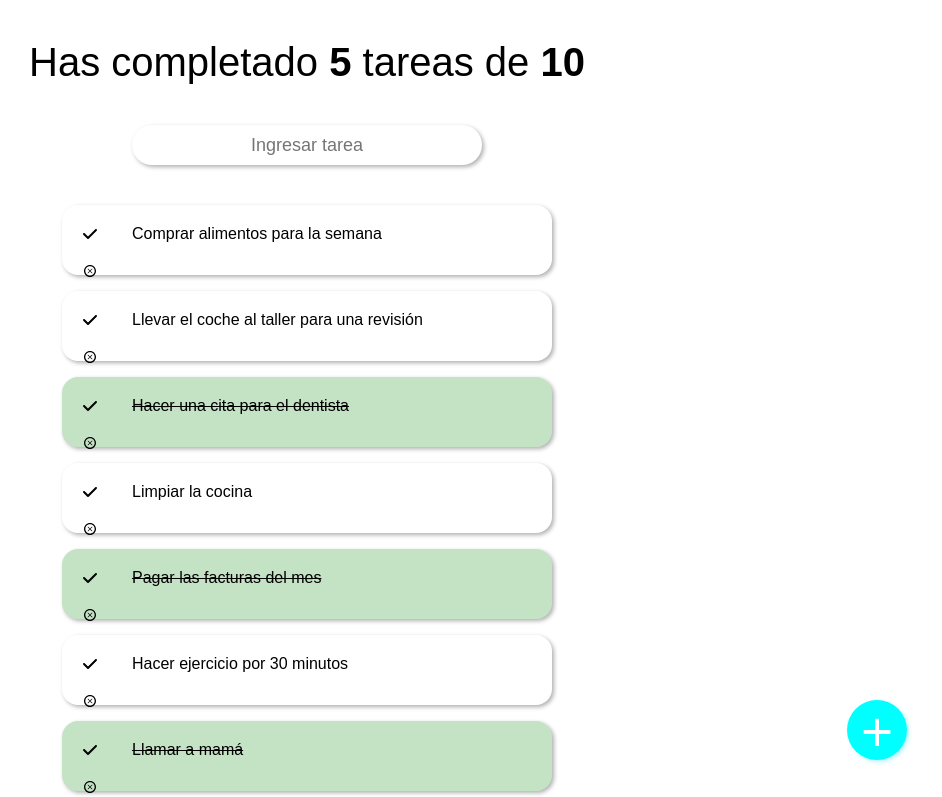
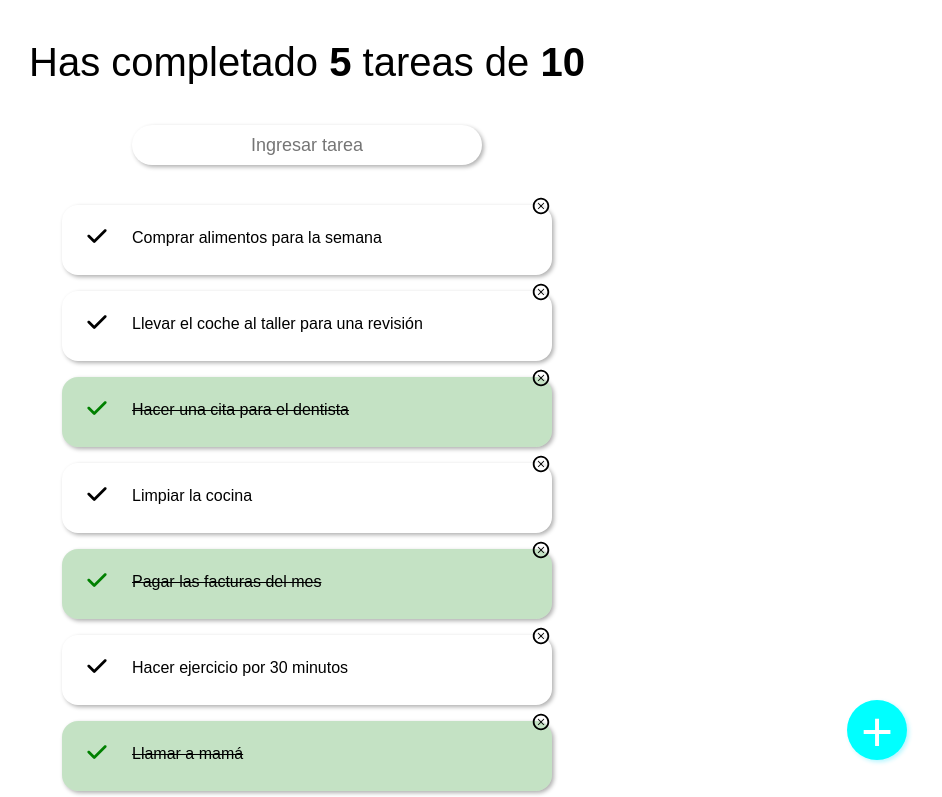
Before and after one commit to manuelprgit/todoList-React-TS, a React (Vite) app: page / in a window 1280 px wide. Shown: the top 797 px of the page, without its empty margins (333-1275 px from the left). Built offline with nearby package versions, Linux system fonts and the light colour scheme.

Commit message:
Disque arreglo de las funciones en los iconos de eliminar y completar

```diff
--- a/src/components/TodoItems/TodoItems.tsx
+++ b/src/components/TodoItems/TodoItems.tsx
@@ -23,19 +23,22 @@ function TodoItems({
             data-completed={completed}
             className={(completed) ? 'completed' : ''}
         >
-            <CheckIcon
-                className='complete'
+            <div
                 onClick={() => {
                     onComplete(todoId);
                 }}
-            />
+            >
+                <CheckIcon className='complete'/>
+            </div>
             <p>{description}</p>
-            <DeleteIcon
-                className='delete'
+            <div
                 onClick={() => {
                     onDelete(todoId);
                 }}
-            />
+            >
+            <DeleteIcon className='delete'/>
+
+            </div>
         </li>
     )
 }
--- a/src/components/TodoItems/icons/CheckIcon.tsx
+++ b/src/components/TodoItems/icons/CheckIcon.tsx
@@ -1,11 +1,16 @@
 import { TodoIcon } from './TodoIcon';
 
-const CheckIcon = ()=>{
-    return(
+type CheckIconType = {
+    className: 'complete' | 'delete',
+}
+
+const CheckIcon = ({ className }: CheckIconType) => {
+    return (
         <TodoIcon
-            type='check'
+            type={className}
+            className={className}
         />
     )
 }
 
-export {CheckIcon}
+export { CheckIcon }
--- a/src/components/TodoItems/icons/DeleteIcon.tsx
+++ b/src/components/TodoItems/icons/DeleteIcon.tsx
@@ -1,11 +1,16 @@
 import { TodoIcon } from './TodoIcon';
 
-const DeleteIcon = ()=>{
-    return(
+type CheckIconType = {
+    className: 'complete' | 'delete',
+}
+
+const DeleteIcon = ({ className }: CheckIconType) => {
+    return (
         <TodoIcon
-            type='delete'
+            type={className}
+            className={className}
         />
     )
 }
 
-export {DeleteIcon}
+export { DeleteIcon }
--- a/src/components/TodoItems/icons/TodoIcon.tsx
+++ b/src/components/TodoItems/icons/TodoIcon.tsx
@@ -2,19 +2,20 @@ import { FaCheck as Check } from "react-icons/fa6";
 import { TiDeleteOutline as Delete } from "react-icons/ti";
 
 type TodoIconType = {
-    type: 'check' | 'delete';
+    type: 'complete' | 'delete';
+    className: 'complete' | 'delete';
 }
 
 type IconsType = {
-    'check': JSX.Element,
+    'complete': JSX.Element,
     'delete': JSX.Element
 }
 
 const TodoIcon = ({ type }: TodoIconType) => {
 
     const iconTypes: IconsType = {
-        'check': <Check />,
-        'delete': <Delete />
+        'complete': <Check className={type}/>,
+        'delete': <Delete className={type}/>
     }
 
     return iconTypes[type];
```
